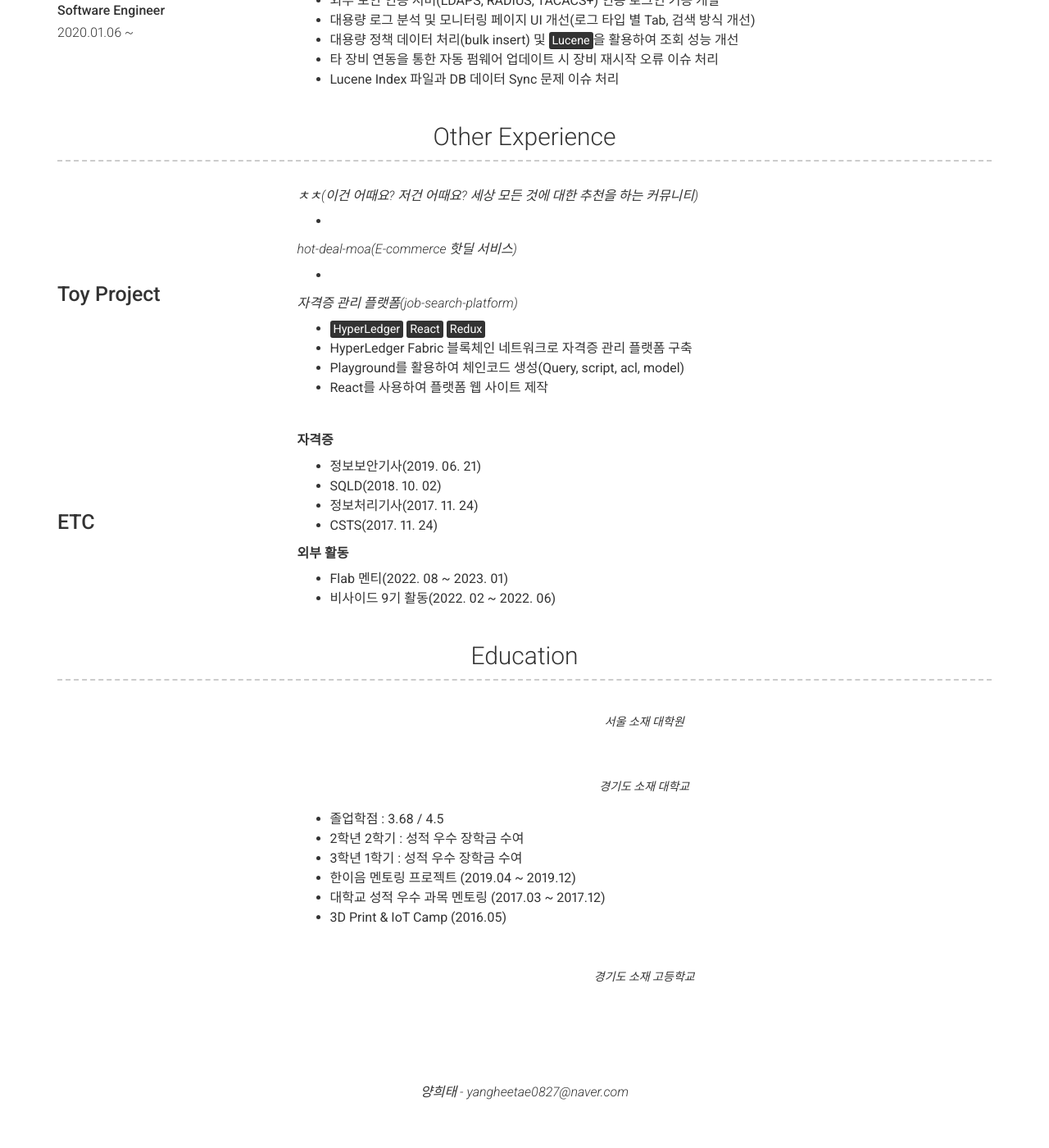
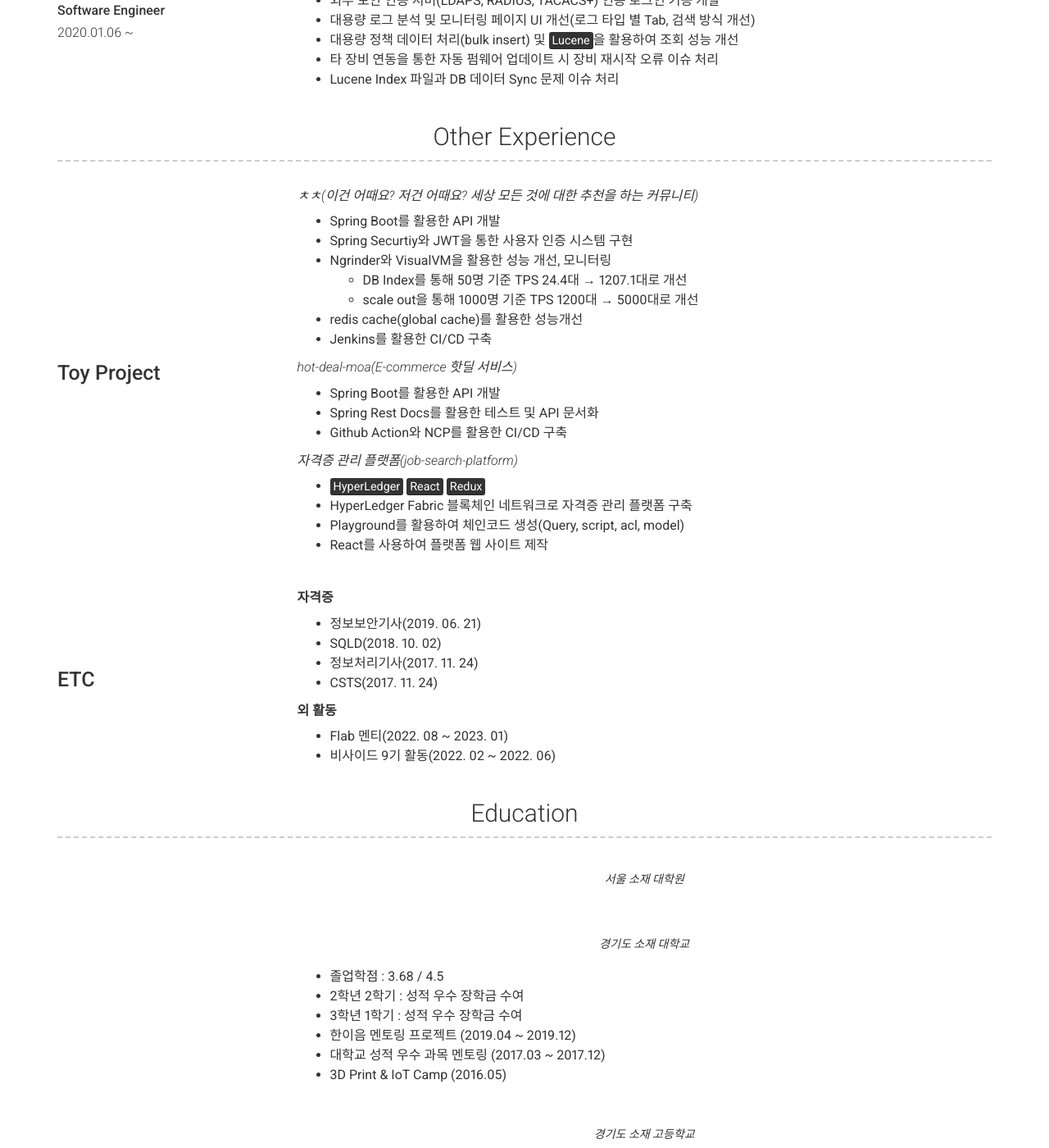
Before and after one commit to yht0827/resume, a Jekyll site: the page built from index.md, in a window 1280 px wide and 1400 px high, scrolled down 755 px. Shown: the whole window at 82% size. Built offline with Jekyll 4.4.1, drawn with Linux system fonts in a browser that asks for light colours; nearby versions of some CDN libraries; before the commit the page ends 2106 px from its top, so only the background shows below that.

Commit message:
-- 이력서 추가

```diff
--- a/_config.yml
+++ b/_config.yml
@@ -67,10 +67,18 @@ content:
         title: Toy Project
         description: | # this will include new lines to allow paragraphs
           **<a href="https://github.com/f-lab-edu/chu-chu" target="_blank" style="color: inherit;font-style: italic;font-weight: 300;">ㅊㅊ(이건 어때요? 저건 어때요? 세상 모든 것에 대한 추천을 하는 커뮤니티)</a>**
-           -
+          - Spring Boot를 활용한 API 개발
+          - Spring Securtiy와 JWT을 통한 사용자 인증 시스템 구현
+          - Ngrinder와 VisualVM을 활용한 성능 개선, 모니터링
+            - DB Index를 통해 50명 기준 TPS 24.4대 → 1207.1대로 개선
+            - scale out을 통해 1000명 기준 TPS 1200대 → 5000대로 개선
+          - redis cache(global cache)를 활용한 성능개선
+          - Jenkins를 활용한 CI/CD 구축
 
           **<a href="https://github.com/f-lab-edu/hot-deal-moa" target="_blank" style="color: inherit;font-style: italic;font-weight: 300;">hot-deal-moa(E-commerce 핫딜 서비스)</a>**
-           -
+          - Spring Boot를 활용한 API 개발
+          - Spring Rest Docs를 활용한 테스트 및 API 문서화
+          - Github Action와 NCP를 활용한 CI/CD 구축
 
           **<a href="https://github.com/yht0827/JobSearchPlatform" target="_blank" style="color: inherit;font-style: italic;font-weight: 300;">자격증 관리 플랫폼(job-search-platform)</a>**
           - <mark>HyperLedger</mark> <mark>React</mark> <mark>Redux</mark>
@@ -87,7 +95,7 @@ content:
           - 정보처리기사(2017. 11. 24)
           - CSTS(2017. 11. 24)
 
-          **외부 활동**
+          **외  활동**
           - Flab 멘티(2022. 08 ~ 2023. 01)
           - 비사이드 9기 활동(2022. 02 ~ 2022. 06)
 
```
